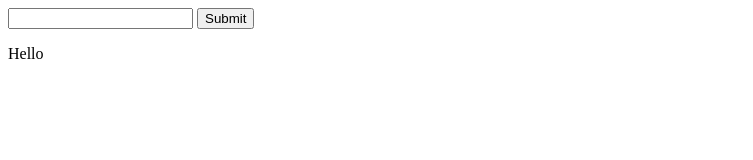
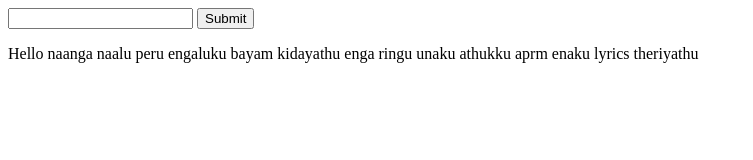
Before and after one commit to mohamedfahil/GirPractice, a plain HTML site: page index.html in a window 1280 px wide. Shown: the whole page, without its empty margins (0-753 px from the left). Drawn offline with Linux system fonts and the light colour scheme.

Commit message:
Update index.html

```diff
--- a/index.html
+++ b/index.html
@@ -9,7 +9,7 @@
     <form action="">
         <input type="text">
         <button>Submit</button>
-        <p>Hello</p>
+        <p>Hello naanga naalu peru engaluku bayam kidayathu enga ringu unaku athukku aprm enaku lyrics theriyathu</p>
     </form>
 
 </body>
```
